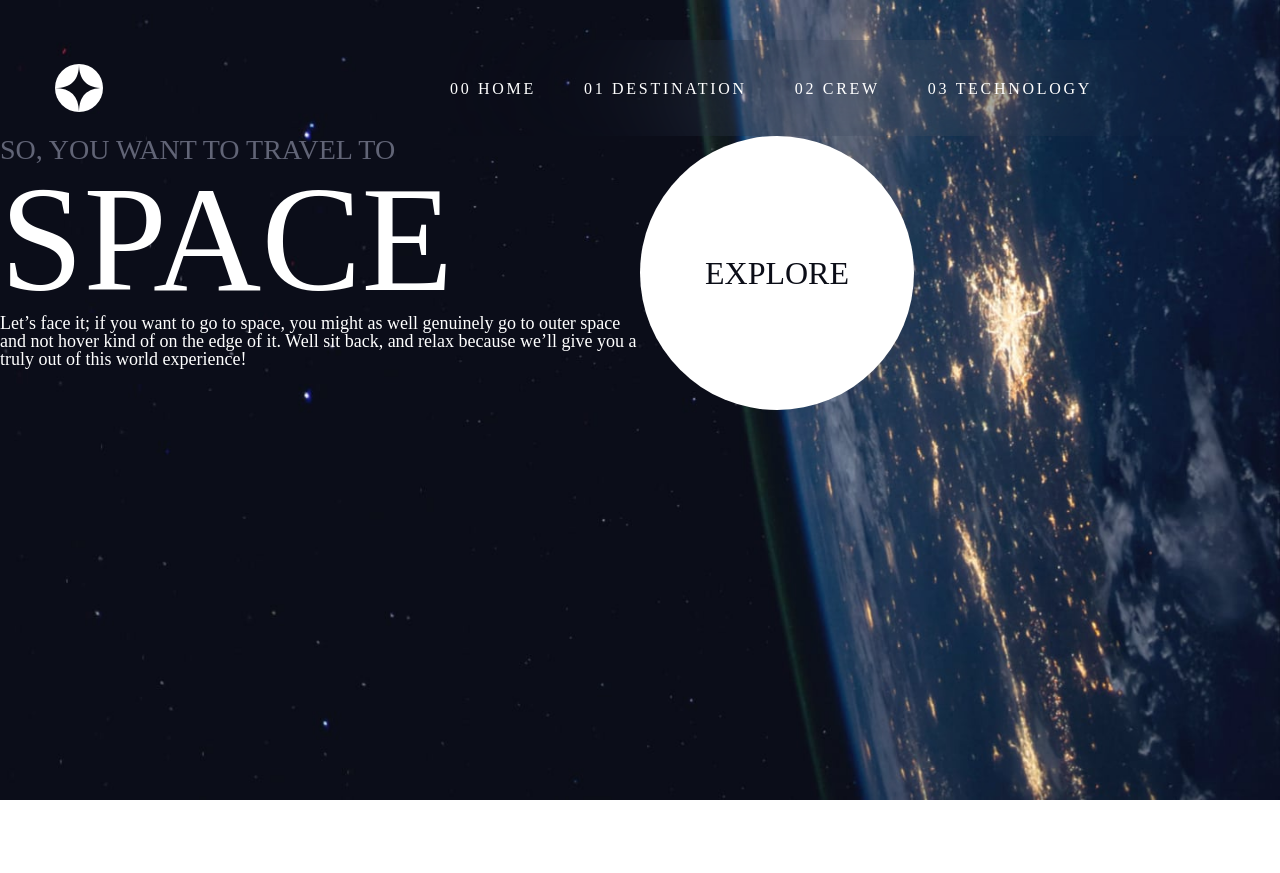
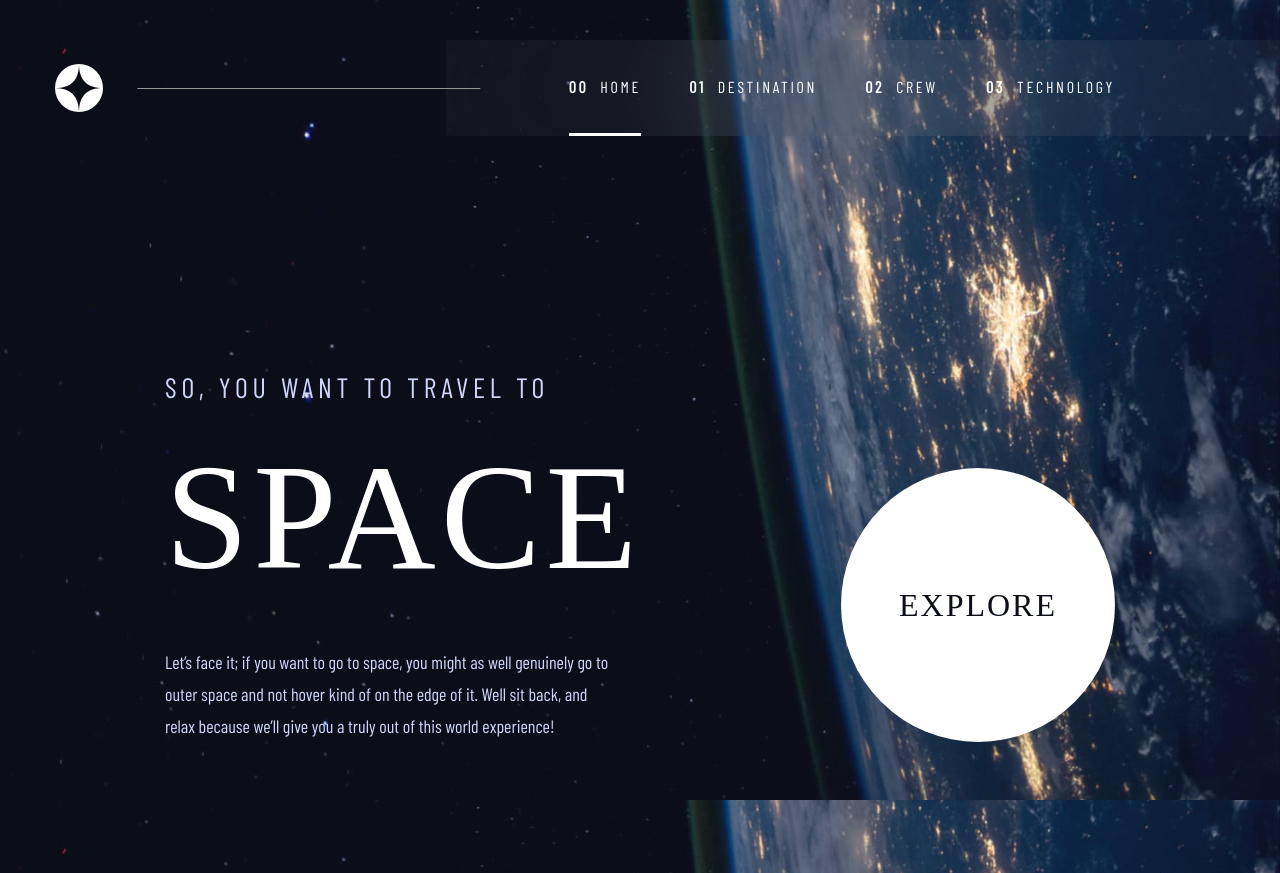
Before and after one commit to LuisManuelGlz/space-tourism, a plain HTML site: page index.html in a window 1280 px wide. Before the commit the page ends 800 px from the top, so only its background shows below. Drawn offline with nearby package versions, Linux system fonts and the light colour scheme; a web font is replaced by a local one.

Commit message:
Set grid to home info
Add pulse animation to Explore button
Change --moon color from #616476 to #D0D6F9 because it wasn't the
correct color
Set font families as font-primary and fint-secondary in utilities.css

```diff
--- a/css/base/color.css
+++ b/css/base/color.css
@@ -1,5 +1,8 @@
 :root {
   --dark: #0b0d17;
-  --moon: #616476;
+  --moon: #D0D6F9;
   --light: #ffffff;
+  --gray: #979797;
+  --light-blurred: rgba(255, 255, 255, 0.04);
+  --light-transparent: rgba(255, 255, 255, 0.5);
 }
--- a/css/base/typography.css
+++ b/css/base/typography.css
@@ -2,7 +2,8 @@
 @import url('https://fonts.googleapis.com/css2?family=Barlow+Condensed&family=Bellefair&display=swap');
 
 :root {
-  --font-family: 'Bellefair', serif;
+  --font-primary: 'Barlow Condensed', sans-serif;
+  --font-secondary: 'Bellefair', serif;
 
   /* Base values */
   --text-size-base: 18px;
@@ -19,13 +20,17 @@
 }
 
 body {
-  font-family: var(--font-family);
+  font-family: var(--font-primary);
   font-size: var(--text-size-base);
   color: var(--light);
 }
 
 .text-xxxl {
   font-size: var(--text-xxxl);
+}
+
+h1, h2, h3, h4 {
+  font-family: var(--font-secondary);
 }
 
 h1,
--- a/css/layout/navigation.css
+++ b/css/layout/navigation.css
@@ -7,15 +7,45 @@
   height: 96px;
 }
 
+.nav-line {
+  width: 473px;
+  border-bottom: 1px solid var(--gray);
+  transform: translateX(10%);
+  z-index: 9999;
+}
+
 .nav-list {
   display: flex;
-  align-items: center;
   gap: 48px;
-  width: 830px;
+  padding: 0 165px 0 123px;
+  max-width: 830px;
   height: 100%;
+  background: var(--light-blurred);
   backdrop-filter: blur(81.5485px);
 }
 
+.nav-list-item {
+  box-sizing: border-box;
+  border-bottom: 3px solid transparent;
+  transition: border-bottom 0.3s;
+}
+
+.nav-list-item:hover:not(.active) {
+  border-bottom-color: var(--light-transparent);
+}
+
 .nav-link {
+  display: flex;
+  align-items: center;
+  height: 100%;
   color: var(--light);
 }
+
+.nav-link span {
+  font-weight: bold;
+  margin-right: 12px;
+}
+
+.active {
+  border-bottom-color: var(--light);
+}
--- a/css/pages/home.css
+++ b/css/pages/home.css
@@ -8,16 +8,59 @@
 
 main {
   display: grid;
-  grid-template-columns: 1fr 1fr;
+  grid-template-columns: repeat(2, 1fr);
+  align-items: flex-end;
+  margin-top: 55px;
+  padding: 131px 165px;
+}
+
+.home-info {
+  grid-column: 1;
+  max-width: 450px;
+}
+
+.home-info h4 {
+  line-height: 130px;
+}
+
+.home-info p {
+  margin-top: 24px;
+  max-width: 450px;
+  line-height: 32px;
 }
 
 .explore-button {
+  grid-column: 2;
+  justify-self: end;
   display: flex;
   justify-content: center;
   align-items: center;
   width: 274px;
   height: 274px;
   border-radius: 9999px;
+  letter-spacing: 2px;
   background: var(--light);
   color: var(--dark);
 }
+
+.explore-button:hover::before {
+  content: '';
+  position: absolute;
+  width: 450px;
+  height: 450px;
+  background: var(--light-transparent);
+  border-radius: 9999px;
+  z-index: -9999;
+  animation: pulse 2.5s infinite;
+}
+
+@keyframes pulse {
+  0% {
+    transform: scale(0.5);
+    opacity: 1;
+  }
+  100% {
+    transform: scale(1);
+    opacity: 0;
+  }
+}
--- a/css/utils/utilities.css
+++ b/css/utils/utilities.css
@@ -13,3 +13,11 @@
 .text-light {
   color: var(--light);
 }
+
+.font-primary {
+  font-family: var(--font-primary);
+}
+
+.font-secondary {
+  font-family: var(--font-secondary);
+}
--- a/index.html
+++ b/index.html
@@ -32,36 +32,41 @@
         width="48"
         height="48"
       />
+
+      <div class="nav-line"></div>
+
       <ul class="nav-list">
-        <li>
-          <a href="index.html" class="nav-link text-nav uppercase">00 Home</a>
+        <li class="nav-list-item active">
+          <a href="index.html" class="nav-link text-nav uppercase">
+            <span>00</span> Home
+          </a>
         </li>
-        <li>
-          <a href="destination-moon.html" class="nav-link text-nav uppercase"
-            >01 Destination</a
-          >
+        <li class="nav-list-item">
+          <a href="destination-moon.html" class="nav-link text-nav uppercase">
+            <span>01</span> Destination
+          </a>
         </li>
-        <li>
-          <a href="crew-commander.html" class="nav-link text-nav uppercase"
-            >02 Crew</a
-          >
+        <li class="nav-list-item">
+          <a href="crew-commander.html" class="nav-link text-nav uppercase">
+            <span>02</span> Crew
+          </a>
         </li>
-        <li>
-          <a href="technology-vehicle.html" class="nav-link text-nav uppercase"
-            >03 Technology</a
-          >
+        <li class="nav-list-item">
+          <a href="technology-vehicle.html" class="nav-link text-nav uppercase">
+            <span>03</span> Technology
+          </a>
         </li>
       </ul>
     </nav>
 
     <main>
-      <div>
-        <h2 class="text-sm text-moon uppercase">
+      <div class="home-info">
+        <h4 class="home-title text-moon uppercase font-primary">
           So, you want to travel to
-          <span class="text-xxxl text-light">Space</span>
-        </h2>
+          <span class="text-xxxl text-light font-secondary">Space</span>
+        </h4>
 
-        <p>
+        <p class="text-moon">
           Let’s face it; if you want to go to space, you might as well genuinely
           go to outer space and not hover kind of on the edge of it. Well sit
           back, and relax because we’ll give you a truly out of this world
@@ -69,9 +74,12 @@
         </p>
       </div>
 
-      <a href="destination-moon.html" class="explore-button text-lg uppercase"
-        >Explore</a
+      <a
+        href="destination-moon.html"
+        class="explore-button text-lg uppercase font-secondary"
       >
+        Explore
+      </a>
     </main>
   </body>
 </html>
```
